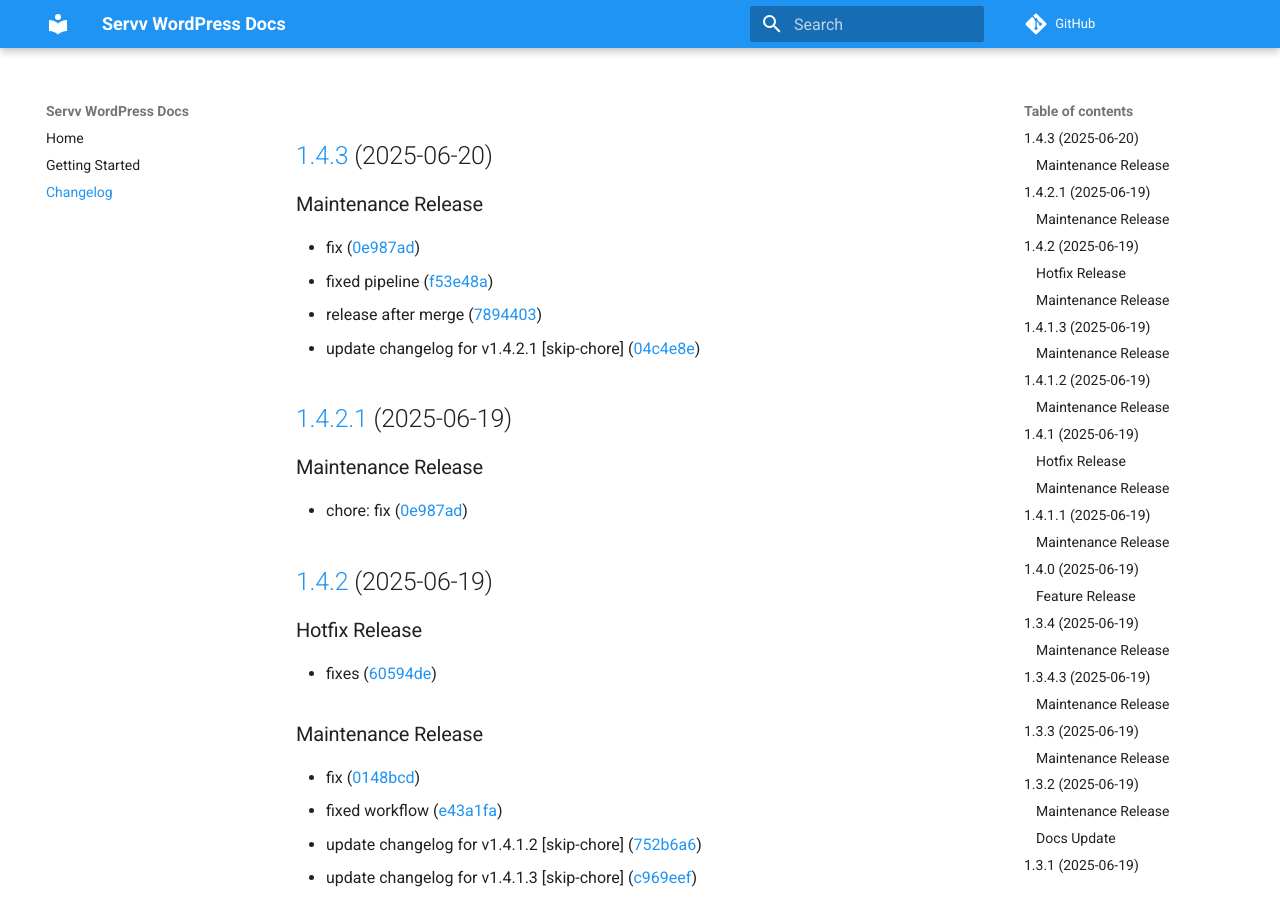
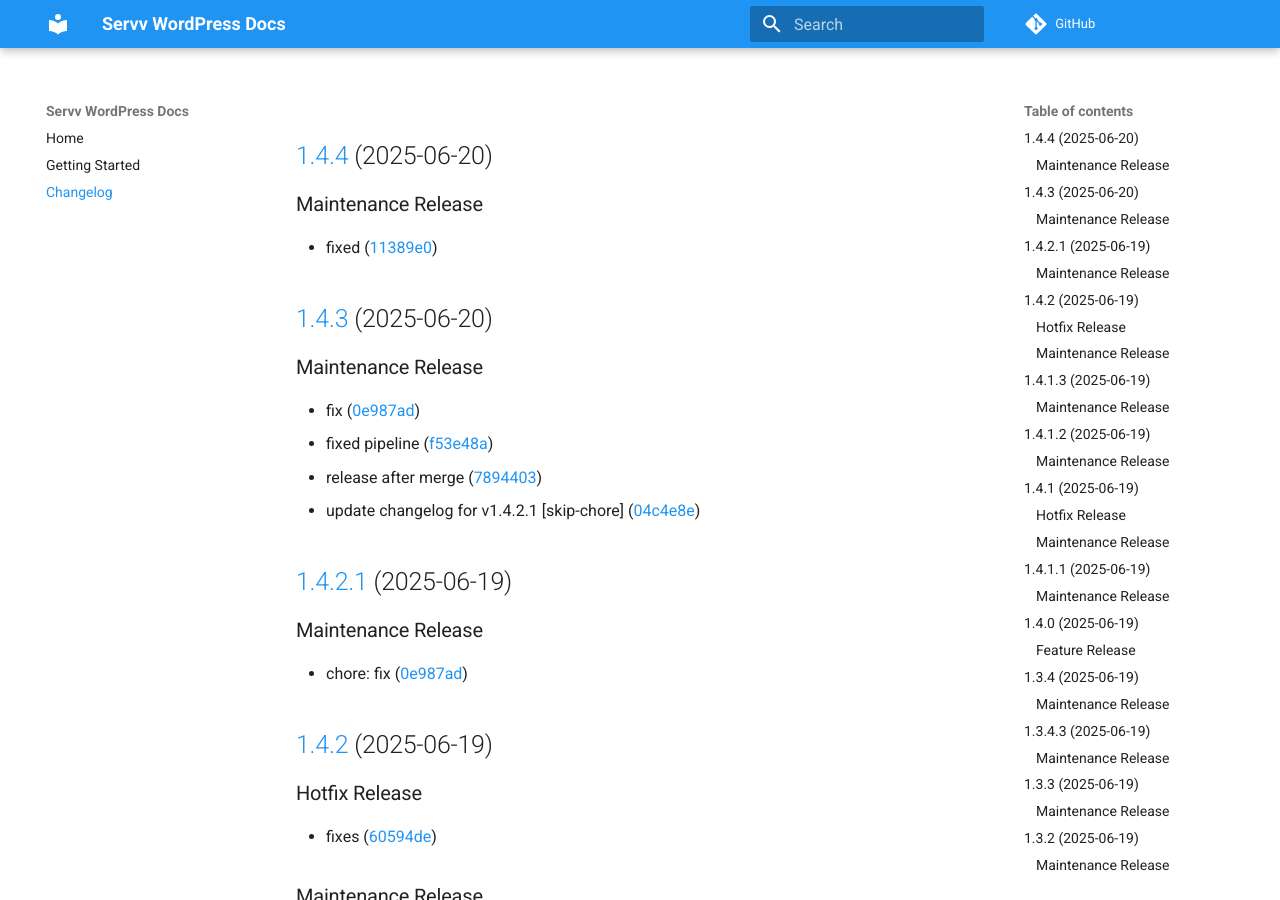
Before and after one commit to varuncoderise/demo_docs, an MkDocs documentation site: the page built from docs/changelog.md, in a window 1280 px wide and 900 px high. Built offline with MkDocs 1.6.1 and Material for MkDocs 9.7.7, drawn with Linux system fonts in a browser that asks for light colours; comment, search, counter and statistics services are not loaded.

Commit message:
Update changelog from v1.4.4

```diff
--- a/docs/changelog.md
+++ b/docs/changelog.md
@@ -1,3 +1,9 @@
+## [1.4.4](https://github.com/varuncoderise/demo-plugin/compare/v1.4.3...v1.4.4) (2025-06-20)
+
+### Maintenance Release
+
+* fixed ([11389e0](https://github.com/varuncoderise/demo-plugin/commit/11389e0dfd4e56959b37a7a71bf6f6c61c6afbd5))
+
 ## [1.4.3](https://github.com/varuncoderise/demo-plugin/compare/v1.4.2...v1.4.3) (2025-06-20)
 
 ### Maintenance Release
```
